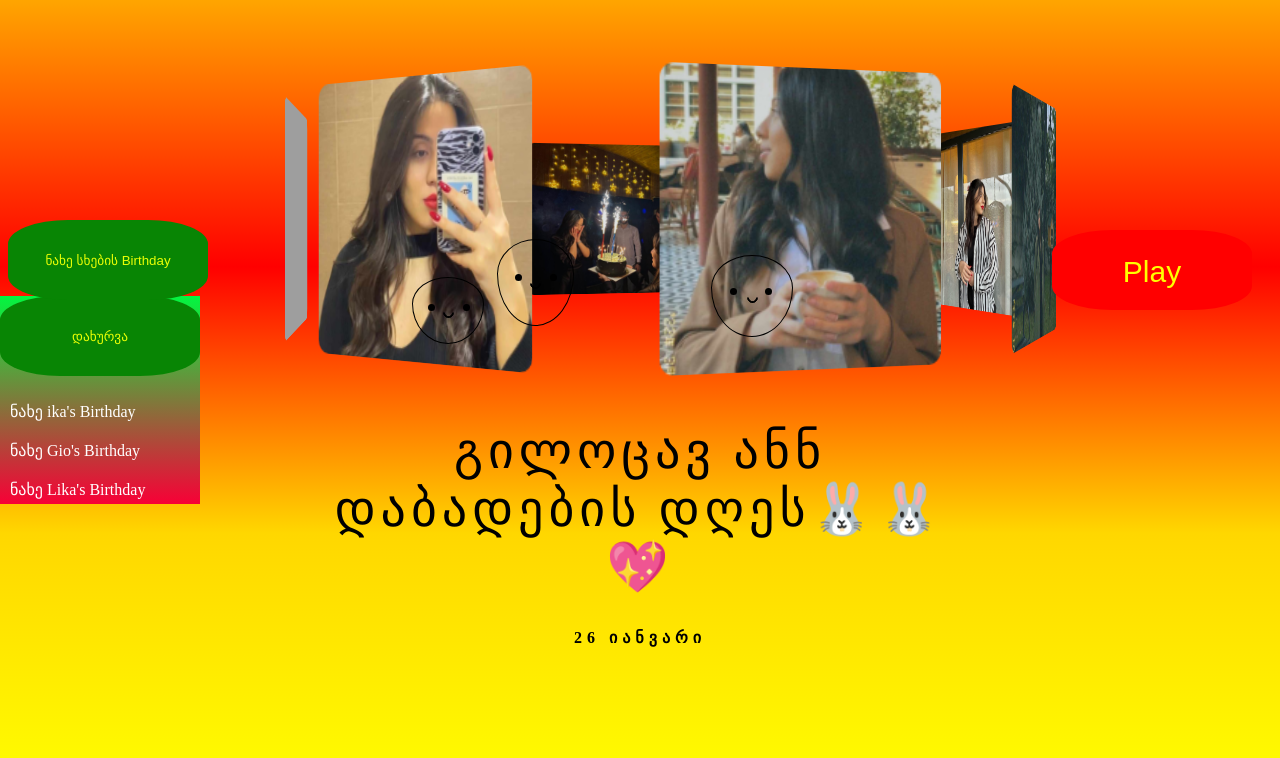
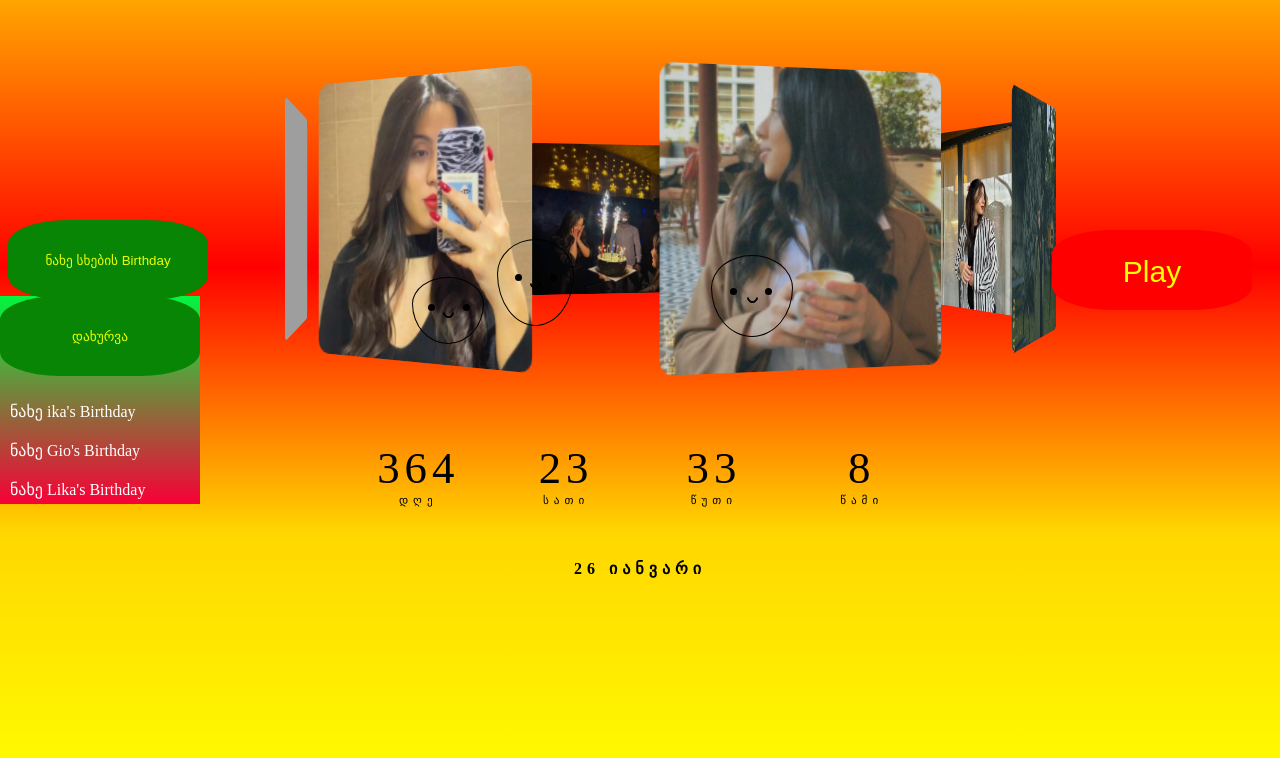
Before and after one commit to irakl09/deidashvilebi, a plain HTML site: page countdown.html in a window 1280 px wide. Drawn offline with Linux system fonts and the light colour scheme; grey boxes are pictures that could not be loaded.

Commit message:
Update countdown.html

```diff
--- a/countdown.html
+++ b/countdown.html
@@ -418,7 +418,7 @@ audio {
     <script>
          // Function to display the countdown timer
          function updateTimer() {
-            const targetDate = new Date("2024-01-26T00:00:00Z"); // June 9, 2024, 00:00:00 in UTC-4
+            const targetDate = new Date("2025-01-26T00:00:00Z"); // June 9, 2024, 00:00:00 in UTC-4
             targetDate.setHours(targetDate.getHours() - 4); // Adjust the target date to UTC-4 (Tbilisi time)
             const now = new Date();
 
```
